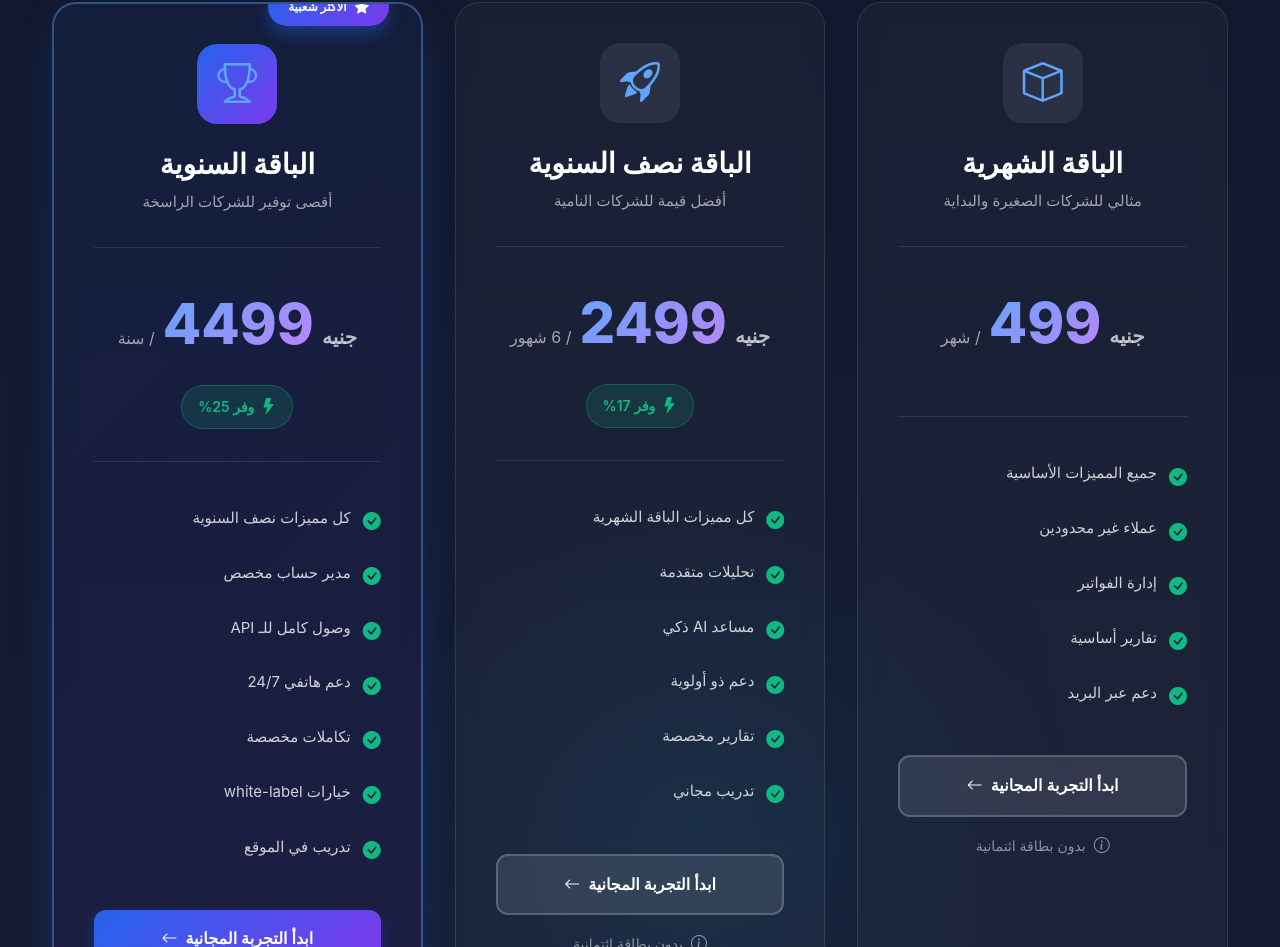
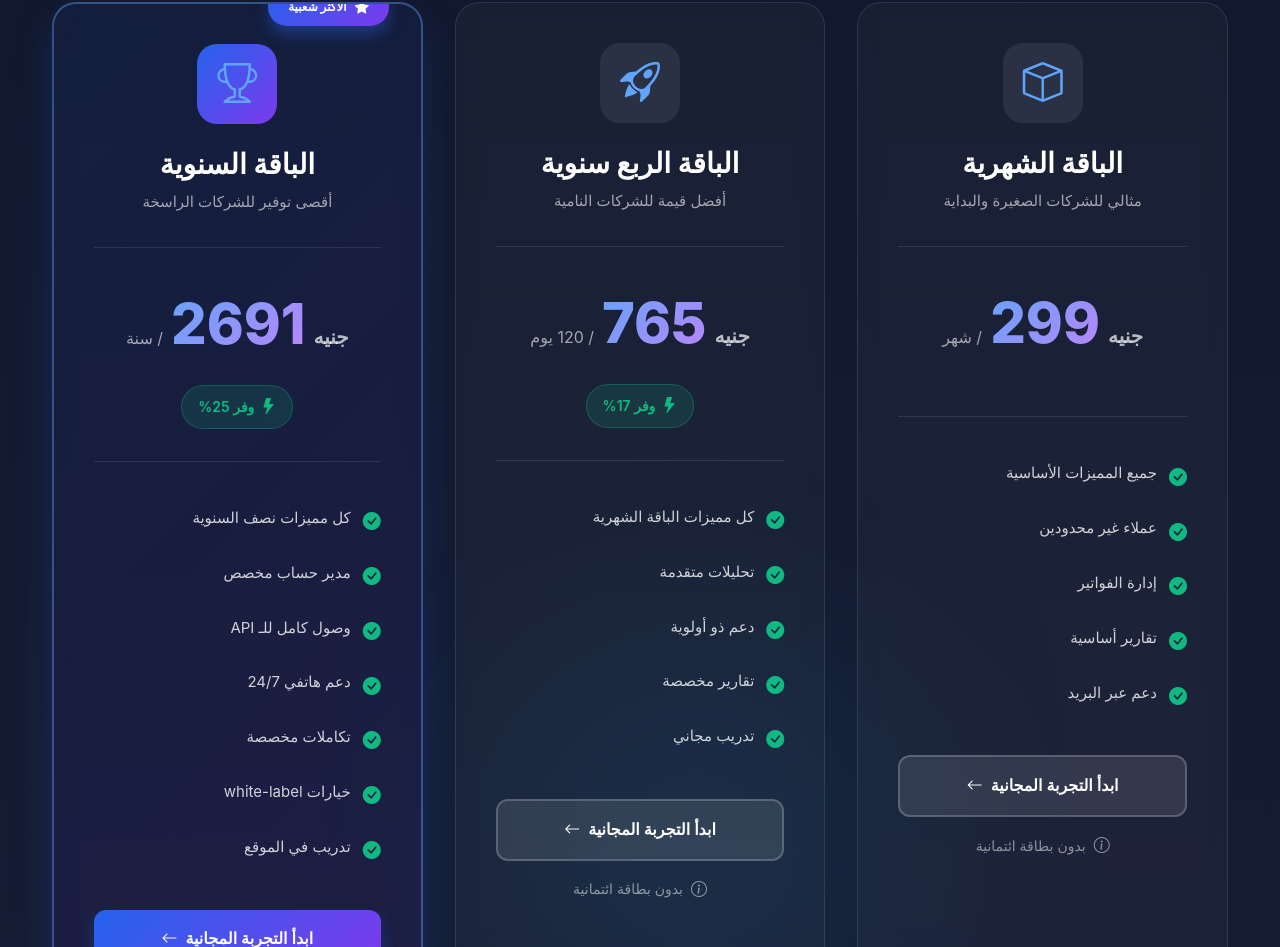
Before and after one commit to zeyadashraf2002/faltra-angular, an Angular app: page / in a window 1280 px wide. Shown: the part 6302-7249 px from the top of the page. Built offline with nearby package versions, Linux system fonts and the light colour scheme; no server answers.

Commit message:
subscription price edit

```diff
--- a/src/app/components/pricing/pricing.ts
+++ b/src/app/components/pricing/pricing.ts
@@ -29,7 +29,7 @@
   isLoading = true;
   error: string | null = null;
 
-  constructor(private subscriptionService: SubscriptionService) {}
+  constructor(private subscriptionService: SubscriptionService) { }
 
   ngOnInit() {
     this.loadPlans();
@@ -60,7 +60,7 @@
         id: 1,
         name: 'Monthly',
         nameAr: 'الباقة الشهرية',
-        price: 499,
+        price: 299,
         durationDays: 30,
         description: 'Perfect for small businesses',
         descriptionAr: 'مثالي للشركات الصغيرة والبداية',
@@ -77,15 +77,14 @@
       {
         id: 3,
         name: 'Semi-Annual',
-        nameAr: 'الباقة نصف السنوية',
-        price: 2499,
-        durationDays: 180,
+        nameAr: 'الباقة الربع سنوية',
+        price: 765,
+        durationDays: 120,
         description: 'Best value for growing businesses',
         descriptionAr: 'أفضل قيمة للشركات النامية',
         features: [
           { en: 'All Monthly features', ar: 'كل مميزات الباقة الشهرية' },
           { en: 'Advanced analytics', ar: 'تحليلات متقدمة' },
-          { en: 'AI assistant', ar: 'مساعد AI ذكي' },
           { en: 'Priority support', ar: 'دعم ذو أولوية' },
           { en: 'Custom reports', ar: 'تقارير مخصصة' },
           { en: 'Free training', ar: 'تدريب مجاني' }
@@ -97,7 +96,7 @@
         id: 4,
         name: 'Annual',
         nameAr: 'الباقة السنوية',
-        price: 4499,
+        price: 2691,
         durationDays: 365,
         description: 'Maximum savings for established businesses',
         descriptionAr: 'أقصى توفير للشركات الراسخة',
```
Also changed, not shown: src/app/components/subscription-dashboard/subscription-dashboard.component.ts (+7 -8 lines).
